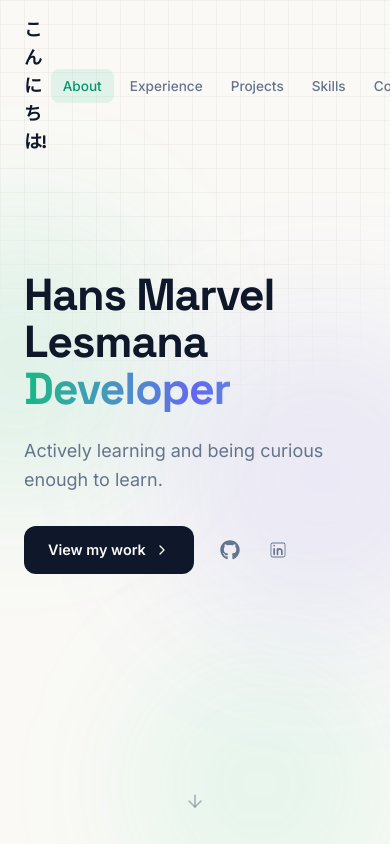
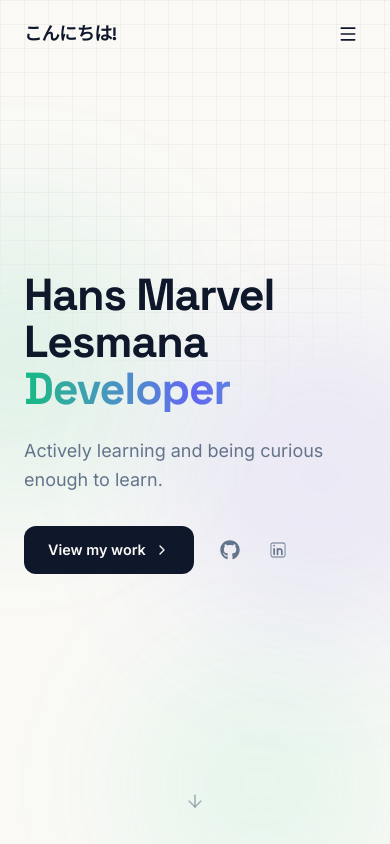
Before and after one commit to HmmmAha/portfolio, a React (Vite) app: page / in a window 390 px wide. Shown: the top 844 px of the page. Built offline with nearby package versions, Linux system fonts and the light colour scheme.

Commit message:
feat: remove navbar if on vertical screen (e.g. mobile portrait mode) and change it into burger menu containing the navbar

```diff
--- a/src/components/sections/NavBar.tsx
+++ b/src/components/sections/NavBar.tsx
@@ -1,16 +1,30 @@
 import { useState, useEffect } from "react";
-import { motion } from "framer-motion";
+import {
+  AnimatePresence,
+  motion,
+  useMotionValueEvent,
+  useScroll,
+} from "framer-motion";
 import { TypeAnimation } from "react-type-animation";
 import { ease } from "../../utils/animations";
+import { Menu, X } from "lucide-react";
 
 export function NavBar({ activeSection }: { activeSection: string }) {
   const [scrolled, setScrolled] = useState(false);
+  const [menuOpen, setMenuOpen] = useState(false);
 
+  const { scrollY } = useScroll();
+  useMotionValueEvent(scrollY, "change", (latest) => {
+    setScrolled(latest > 40);
+  });
+
+  // Lock body scroll while the mobile menu is open
   useEffect(() => {
-    const onScroll = () => setScrolled(window.scrollY > 40);
-    window.addEventListener("scroll", onScroll, { passive: true });
-    return () => window.removeEventListener("scroll", onScroll);
-  }, []);
+    document.body.style.overflow = menuOpen ? "hidden" : "";
+    return () => {
+      document.body.style.overflow = "";
+    };
+  }, [menuOpen]);
 
   const links = [
     { id: "about", label: "About" },
@@ -26,15 +40,13 @@ export function NavBar({ activeSection }: { activeSection: string }) {
       animate={{ y: 0 }}
       transition={{ duration: 0.5, ease }}
       className={`fixed top-0 left-0 right-0 z-50 transition-all duration-300 ${
-        scrolled
-          ? "bg-paper/80 backdrop-blur-xl"
-          : "bg-transparent"
+        scrolled ? "bg-paper/80 backdrop-blur-xl" : "bg-transparent"
       }`}
     >
       <nav className="mx-auto flex max-w-[1080px] items-center justify-between px-6 py-4">
         <a
           href="#"
-          className="font-display text-lg font-bold tracking-tight text-ink transition-colors hover:text-signal-dark"
+          className="flex w-[130px] shrink-0 font-display text-lg font-bold tracking-tight text-ink transition-colors hover:text-signal-dark"
         >
           <TypeAnimation
             sequence={[
@@ -48,9 +60,12 @@ export function NavBar({ activeSection }: { activeSection: string }) {
             speed={50}
             repeat={Infinity}
             cursor
+            className="whitespace-nowrap"
           />
         </a>
-        <div className="flex items-center gap-1">
+
+        {/* Desktop links */}
+        <div className="hidden items-center gap-1 md:flex">
           {links.map((link) => (
             <a
               key={link.id}
@@ -65,7 +80,48 @@ export function NavBar({ activeSection }: { activeSection: string }) {
             </a>
           ))}
         </div>
+
+        {/* Mobile toggle */}
+        <button
+          type="button"
+          onClick={() => setMenuOpen((open) => !open)}
+          aria-label={menuOpen ? "Close menu" : "Open menu"}
+          aria-expanded={menuOpen}
+          className="flex h-9 w-9 items-center justify-center rounded-lg text-ink transition-colors hover:bg-ink/5 md:hidden"
+        >
+          {menuOpen ? <X size={20} /> : <Menu size={20} />}
+        </button>
       </nav>
+
+      {/* Mobile menu */}
+      <AnimatePresence>
+        {menuOpen && (
+          <motion.div
+            initial={{ opacity: 0, height: 0 }}
+            animate={{ opacity: 1, height: "auto" }}
+            exit={{ opacity: 0, height: 0 }}
+            transition={{ duration: 0.25, ease }}
+            className="overflow-hidden border-t border-line bg-paper/95 backdrop-blur-xl md:hidden"
+          >
+            <div className="flex flex-col gap-1 px-6 py-4">
+              {links.map((link) => (
+                <a
+                  key={link.id}
+                  href={`#${link.id}`}
+                  onClick={() => setMenuOpen(false)}
+                  className={`rounded-lg px-3 py-2.5 text-[0.9rem] font-medium transition-all duration-200 ${
+                    activeSection === link.id
+                      ? "bg-signal/10 text-signal-dark"
+                      : "text-muted hover:bg-ink/5 hover:text-ink"
+                  }`}
+                >
+                  {link.label}
+                </a>
+              ))}
+            </div>
+          </motion.div>
+        )}
+      </AnimatePresence>
     </motion.header>
   );
 }
```
